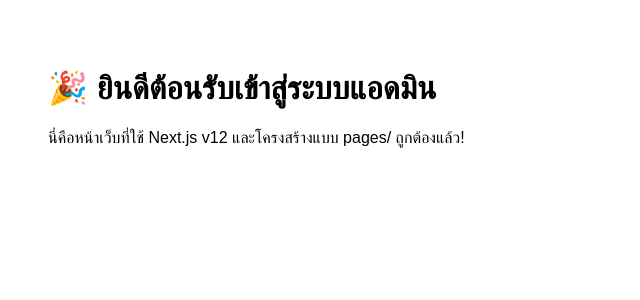
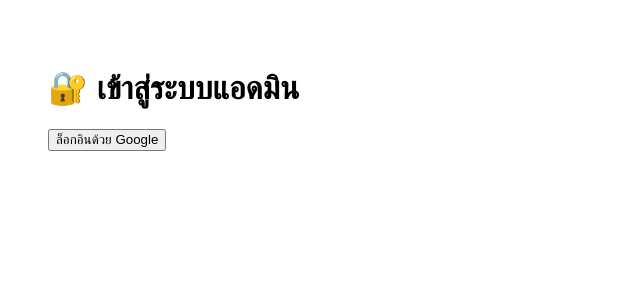
Before and after one commit to kenta3399/winnjoy-admin, a Next.js app: page / in a window 1280 px wide. Shown: the top 300 px of the page, without its empty margins (0-640 px from the left). Built offline with nearby package versions, Linux system fonts and the light colour scheme; no server answers.

Commit message:
เพิ่มระบบล็อกอิน Google Firebase

```diff
--- a/pages/index.js
+++ b/pages/index.js
@@ -1,9 +1,71 @@
+import { useEffect, useState } from 'react';
+import { initializeApp } from 'firebase/app';
+import {
+  getAuth,
+  signInWithPopup,
+  GoogleAuthProvider,
+  onAuthStateChanged,
+  signOut
+} from 'firebase/auth';
+
+const firebaseConfig = {
+  apiKey: "AIzaSy8BYFOEq8BHaZallzx1x6DVzjBN1IJjFYnM",
+  authDomain: "winnjoy-admin.firebaseapp.com",
+  projectId: "winnjoy-admin",
+  appId: "1:999732827140:web:83693c5f373bb790d2d151"
+};
+
+initializeApp(firebaseConfig);
+const auth = getAuth();
+const provider = new GoogleAuthProvider();
+
+const allowedUsers = [
+  'kenta3399@gmail.com'
+];
 
 export default function Home() {
+  const [user, setUser] = useState(null);
+  const [loading, setLoading] = useState(true);
+  const [accessDenied, setAccessDenied] = useState(false);
+
+  useEffect(() => {
+    onAuthStateChanged(auth, (user) => {
+      setLoading(false);
+      if (user && allowedUsers.includes(user.email)) {
+        setUser(user);
+        setAccessDenied(false);
+      } else if (user) {
+        setAccessDenied(true);
+        setUser(null);
+      }
+    });
+  }, []);
+
+  const handleLogin = () => {
+    signInWithPopup(auth, provider);
+  };
+
+  const handleLogout = () => {
+    signOut(auth);
+  };
+
+  if (loading) return <p style={{ padding: 40 }}>กำลังโหลด...</p>;
+  if (accessDenied) return <p style={{ padding: 40, color: 'red' }}>⛔ ไม่ได้รับสิทธิ์เข้าใช้งาน</p>;
+
   return (
-    <div style={{ padding: '40px', fontFamily: 'sans-serif' }}>
-      <h1>🎉 ยินดีต้อนรับเข้าสู่ระบบแอดมิน</h1>
-      <p>นี่คือหน้าเว็บที่ใช้ Next.js v12 และโครงสร้างแบบ pages/ ถูกต้องแล้ว!</p>
+    <div style={{ padding: 40, fontFamily: 'sans-serif' }}>
+      {!user ? (
+        <>
+          <h1>🔐 เข้าสู่ระบบแอดมิน</h1>
+          <button onClick={handleLogin}>ล็อกอินด้วย Google</button>
+        </>
+      ) : (
+        <>
+          <h1>🎉 ยินดีต้อนรับ, {user.displayName}</h1>
+          <p>{user.email}</p>
+          <button onClick={handleLogout}>ออกจากระบบ</button>
+        </>
+      )}
     </div>
   );
 }
```
